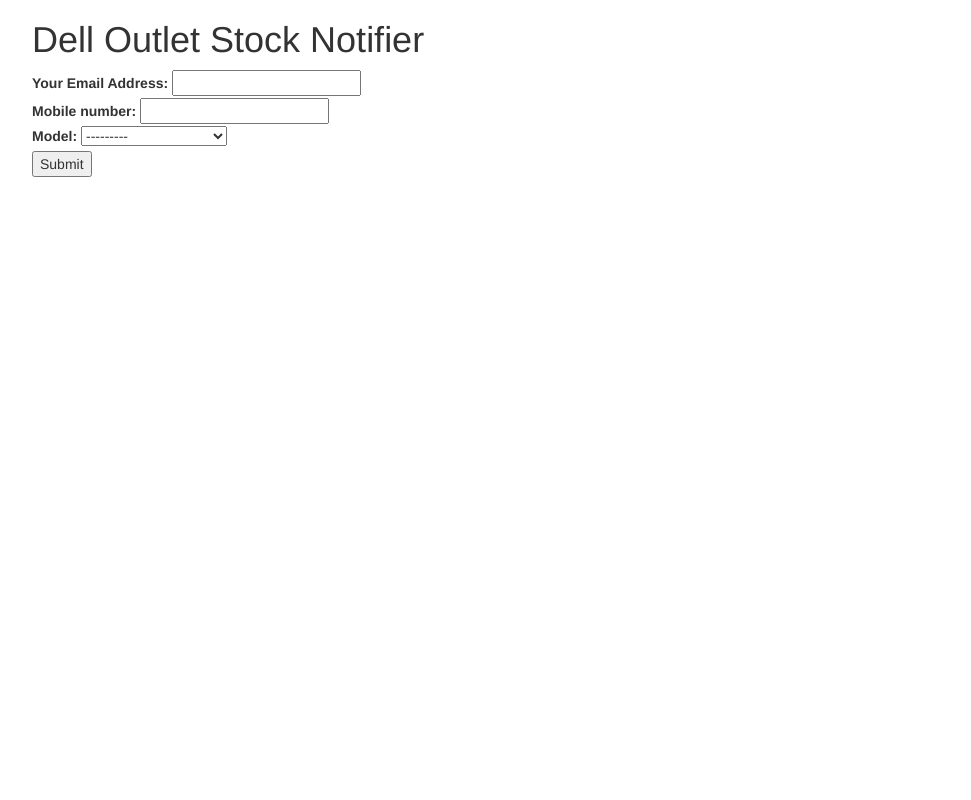
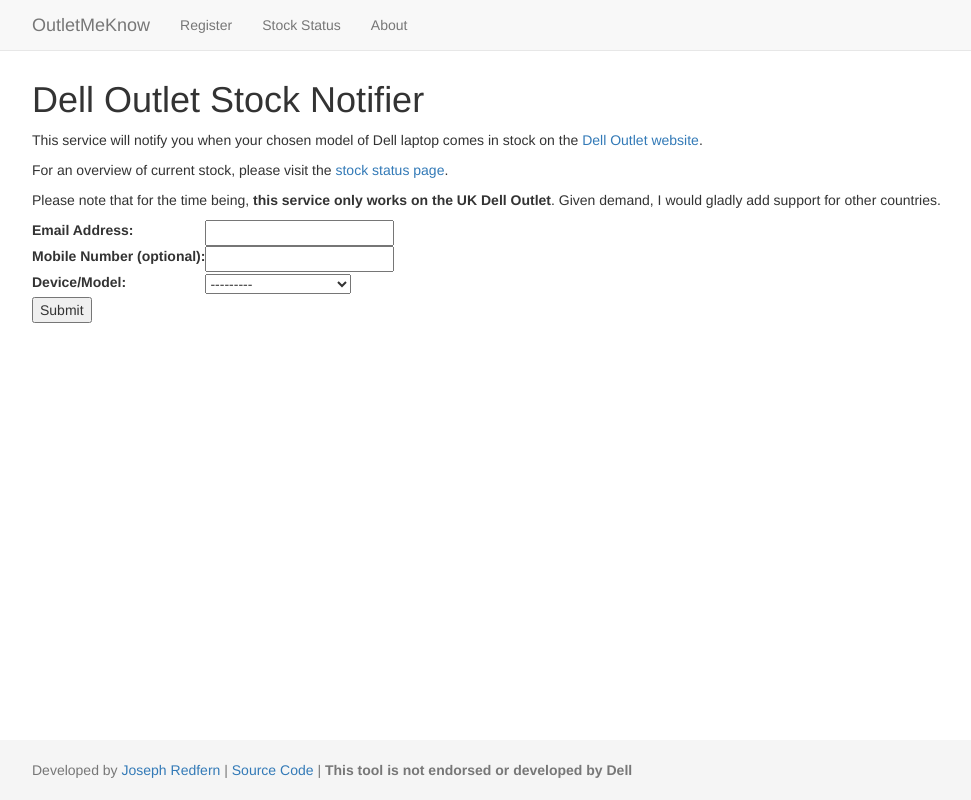
Before and after one commit to JosephRedfern/OutletMeKnow, a Django app: template notifier/templates/notifier/request_notification.html in a window 1280 px wide. Shown: the whole page, without its empty margins (38-1009 px from the left). Run offline with Django 3.2, Linux system fonts and the light colour scheme; the template is opened without the code that fills it: values that come from a table or form of the project are taken from there, others are empty; tables that the repository leaves empty hold one stand-in row (values such as "Sample post"); parts of the project's set-up code (start-up, migrations or seed data) failed here and were passed over; some libraries are stand-ins or nearby versions.

Commit message:
latest ui changes etc

```diff
--- a/OutletMeKnow/settings.py
+++ b/OutletMeKnow/settings.py
@@ -114,7 +114,7 @@
 
 LANGUAGE_CODE = 'en-us'
 
-TIME_ZONE = 'UTC'
+TIME_ZONE = 'Europe/London'
 
 USE_I18N = True
 
--- a/OutletMeKnow/urls.py
+++ b/OutletMeKnow/urls.py
@@ -14,15 +14,18 @@
     2. Add a URL to urlpatterns:  url(r'^blog/', include('blog.urls'))
 """
 from django.conf.urls import url, include
-from django.conf import settings
+from django.views.generic import TemplateView
 from django.contrib import admin
 import notifier.views
 import debug_toolbar
 
 urlpatterns = [
     url(r'^admin/', admin.site.urls),
-    url(r'^request/', notifier.views.request_notification),
+    url(r'^status/', notifier.views.status),
+    url(r'^show_all/', notifier.views.show_all),
+    url(r'^about/', TemplateView.as_view(template_name='notifier/about.html')),
     url(r'^thanks/', notifier.views.thanks),
-    url(r'^$', notifier.views.show_all),
+    url(r'^notification/(?P<uuid>[0-9a-f-]+)', notifier.views.visit),
+    url(r'^$', notifier.views.request_notification),
     url(r'^__debug__/', include(debug_toolbar.urls)),
 ]
--- a/notifier/forms.py
+++ b/notifier/forms.py
@@ -2,6 +2,6 @@
 from .models import OutletModel
 
 class NotificationRequestForm(forms.Form):
-    email_address = forms.EmailField(label='Your Email Address', max_length=100)
-    mobile_number = forms.CharField(max_length=20, required=False)
-    model = forms.ModelChoiceField(queryset=OutletModel.objects.all())
+    email_address = forms.EmailField(label='Email Address', max_length=100)
+    mobile_number = forms.CharField(label='Mobile Number (optional)', max_length=20, required=False)
+    model = forms.ModelChoiceField(label='Device/Model', queryset=OutletModel.objects.all())
--- a/notifier/models.py
+++ b/notifier/models.py
@@ -1,4 +1,5 @@
 from django.db import models
+import uuid
 
 # Create your models here.
 
@@ -13,6 +14,12 @@
     #TODO: optimise this -- so many queries being issued due to ORM.
     def get_stock_history(self):
         return ",".join([str(x.stock_count) for x in self.stockhistory_set.order_by('timestamp')[0:100]])
+
+    def last_added(self):
+        try:
+            return StockHistory.objects.raw("SELECT * FROM (SELECT *, lead(stock_count) OVER (ORDER BY timestamp DESC) sclag, stock_count - lead(stock_count) OVER (ORDER BY timestamp DESC) as diff FROM notifier_stockhistory WHERE model_id=%s) as sc WHERE diff > 0 ORDER BY timestamp ASC LIMIT 1;", [self.id])[0]
+        except IndexError:
+            return self.stockhistory_set.order_by('timestamp').first()
 
     #TODO: this shouldn't be on the model...
     def get_color(self):
@@ -41,11 +48,13 @@
 
 
 class NotificationRequest(models.Model):
+    uuid = models.UUIDField(null=True, default=uuid.uuid4)
     created = models.DateTimeField(auto_now_add=True)
     email = models.EmailField(blank=True, null=True)
     mobile_number = models.CharField(max_length=20, null=True, blank=True)
     model = models.ForeignKey('OutletModel')
     sent = models.DateTimeField(blank=True, null=True)
+    visited = models.IntegerField(default=0)
 
     def __str__(self):
         return "{} for {}".format(self.model, self.email)
--- /dev/null
+++ b/notifier/templates/notifier/base.html
@@ -0,0 +1,112 @@
+
+<!DOCTYPE html>
+<html lang="en">
+  <head>
+    <meta charset="utf-8">
+    <meta http-equiv="X-UA-Compatible" content="IE=edge">
+    <meta name="viewport" content="width=device-width, initial-scale=1">
+    <!-- The above 3 meta tags *must* come first in the head; any other head content must come *after* these tags -->
+    <meta name="description" content="">
+    <meta name="author" content="">
+    <link rel="icon" href="../../favicon.ico">
+
+    {% block title %}<title>Dell Outlet Stock Notifier</title>{% endblock %}
+
+    <!-- Bootstrap core CSS -->
+    <link href="https://maxcdn.bootstrapcdn.com/bootstrap/3.3.7/css/bootstrap.min.css" rel="stylesheet" integrity="sha384-BVYiiSIFeK1dGmJRAkycuHAHRg32OmUcww7on3RYdg4Va+PmSTsz/K68vbdEjh4u" crossorigin="anonymous">
+
+
+    <style>
+       /* Sticky footer styles
+        -------------------------------------------------- */
+        html {
+          position: relative;
+          min-height: 100%;
+        }
+        body {
+          /* Margin bottom by footer height */
+          margin-bottom: 60px;
+        }
+        .footer {
+          position: absolute;
+          bottom: 0;
+          width: 100%;
+          /* Set the fixed height of the footer here */
+          height: 60px;
+          background-color: #f5f5f5;
+        }
+
+
+        /* Custom page CSS
+        -------------------------------------------------- */
+        /* Not required for template or sticky footer method. */
+
+        body > .container {
+          padding: 60px 15px 0;
+        }
+        .container .text-muted {
+          margin: 20px 0;
+        }
+
+        .footer > .container {
+          padding-right: 15px;
+          padding-left: 15px;
+        }
+
+        code {
+          font-size: 80%;
+        }
+
+    </style>
+
+    {% block custom_head %}{% endblock %}
+  </head>
+
+  <body>
+
+    <!-- Fixed navbar -->
+    <nav class="navbar navbar-default navbar-fixed-top">
+      <div class="container">
+        <div class="navbar-header">
+          <button type="button" class="navbar-toggle collapsed" data-toggle="collapse" data-target="#navbar" aria-expanded="false" aria-controls="navbar">
+            <span class="sr-only">Toggle navigation</span>
+            <span class="icon-bar"></span>
+            <span class="icon-bar"></span>
+            <span class="icon-bar"></span>
+          </button>
+          <a class="navbar-brand" href="#">OutletMeKnow</a>
+        </div>
+        <div id="navbar" class="collapse navbar-collapse">
+          <ul class="nav navbar-nav">
+            <li><a href="/">Register</a></li>
+            <li><a href="/status">Stock Status</a></li>
+            <li><a href="/about">About</a></li>
+          </ul>
+        </div><!--/.nav-collapse -->
+      </div>
+    </nav>
+
+    <!-- Begin page content -->
+    <div class="container">
+        {% block content %}
+        {% endblock %}
+    </div>
+
+    <footer class="footer">
+        {% block footer %}
+      <div class="container">
+          <p class="text-muted">Developed by <a href="https://twitter.com/JosephRedfern">Joseph Redfern</a> | <a href="https://github.com/JosephRedfern/OutletMeKnow">Source Code</a> | <b>This tool is not endorsed or developed by Dell</b></p>
+      </div>
+        {% endblock %}
+    </footer>
+
+
+    <!-- Bootstrap core JavaScript
+    ================================================== -->
+    <!-- Placed at the end of the document so the pages load faster -->
+    <script src="https://ajax.googleapis.com/ajax/libs/jquery/1.12.4/jquery.min.js"></script>
+    <script>window.jQuery || document.write('<script src="../../assets/js/vendor/jquery.min.js"><\/script>')</script>
+    <script src="https://maxcdn.bootstrapcdn.com/bootstrap/3.3.7/js/bootstrap.min.js" integrity="sha384-Tc5IQib027qvyjSMfHjOMaLkfuWVxZxUPnCJA7l2mCWNIpG9mGCD8wGNIcPD7Txa" crossorigin="anonymous"></script>    <!-- IE10 viewport hack for Surface/desktop Windows 8 bug -->
+    <script src="../../assets/js/ie10-viewport-bug-workaround.js"></script>
+  </body>
+</html>
--- a/notifier/templates/notifier/request_notification.html
+++ b/notifier/templates/notifier/request_notification.html
@@ -1,25 +1,30 @@
-<!DOCTYPE html>
-<html lang="en">
-<head>
-    <meta charset="UTF-8">
-    <title>Stock Notificaton Request</title>
-    <link rel="stylesheet" href="https://maxcdn.bootstrapcdn.com/bootstrap/3.3.7/css/bootstrap.min.css" type="text/css" />
+{% extends "notifier/base.html" %}
+{% block title %}<title>Stock Notificaton Request</title> {% endblock %}
+{% block custom_head %}
     <style>
         .request-form{
             list-style: none;
         }
     </style>
-</head>
-<body>
-<div class="container">
+{% endblock %}
+{% block content %}
     <h1>Dell Outlet Stock Notifier</h1>
+    <p>
+        This service will notify you when your chosen model of Dell laptop comes in stock on the <a href="http://www.dell.com/learn/uk/en/ukdfh1/campaigns/splitter">Dell Outlet website</a>.
+    </p>
+    <p>
+        For an overview of current stock, please visit the <a href="/status">stock status page</a>.
+    </p>
+    <p>
+        Please note that for the time being, <b>this service only works on the UK Dell Outlet</b>. Given demand, I would gladly add support for other countries.
+    </p>
     <div>
-        <form class="request-form" action="/request/" method="post">
+        <form class="request-form" action="/" method="post">
             {% csrf_token %}
-            {{ form.as_ul }}
+            <table>
+                {{ form.as_table }}
+            </table>
             <input type="submit" value="Submit" />
         </form>
     </div>
-</div>
-</body>
-</html>
+{% endblock %}
```
Also changed, not shown: notifier/tasks.py (+3 -4 lines), notifier/templates/notifier/about.html (added, +12 -0 lines), notifier/templates/notifier/status.html (added, +26 -0 lines), notifier/templates/notifier/thanks.html (+9 -22 lines), notifier/views.py (+18 -2 lines), notifier/migrations/0012_auto_20170506_2100.py (added).
